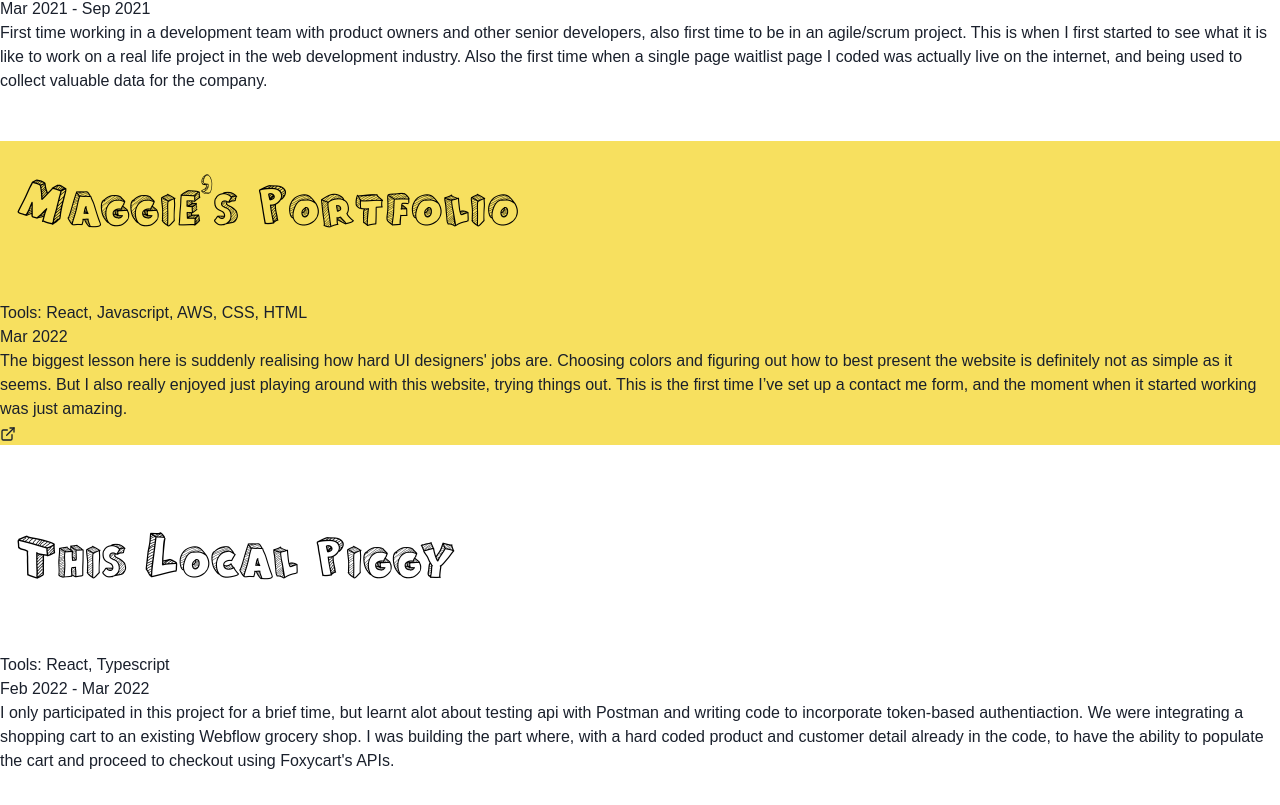
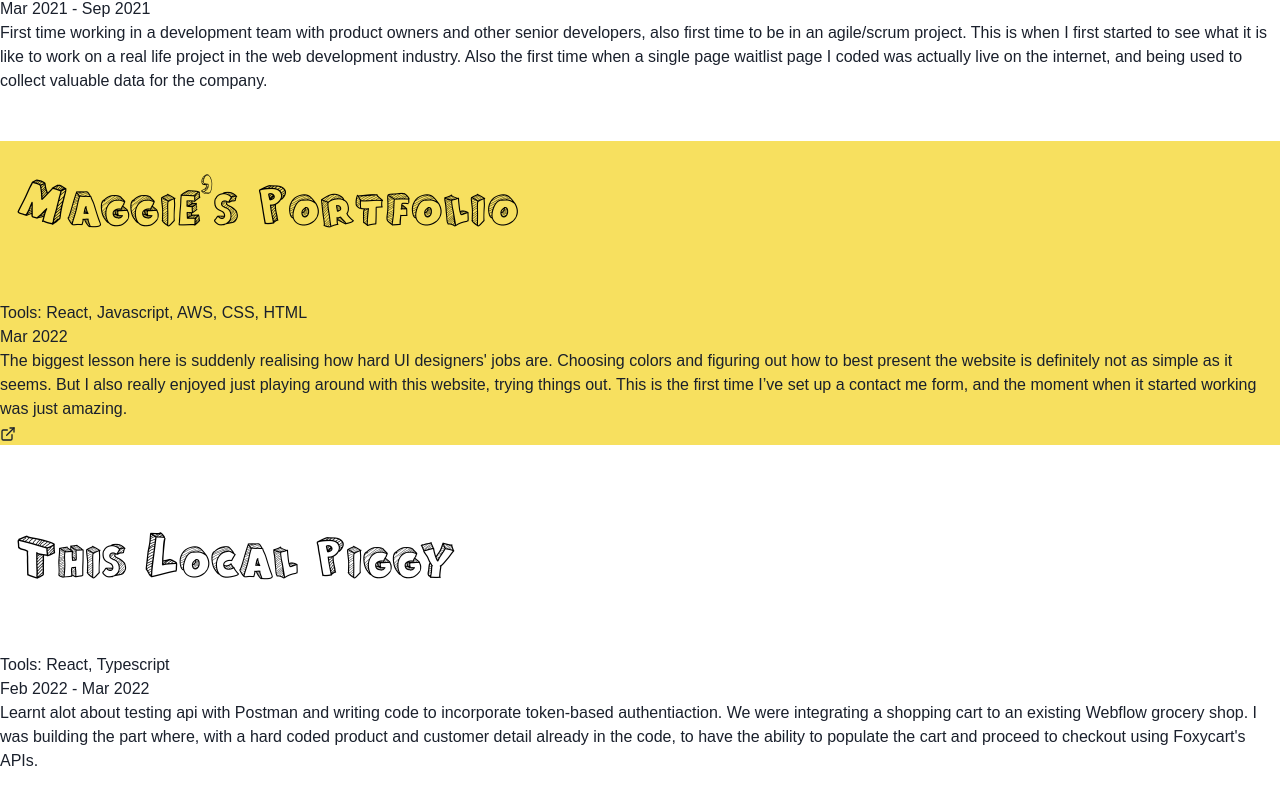
Before and after one commit to lin-maggies/portfolio, a React (Create React App) app: page /projects in a window 1280 px wide. Shown: the part 675-1480 px from the top of the page. Built offline with nearby package versions, Linux system fonts and the light colour scheme.

Commit message:
add content to project and selfie to landing page

```diff
--- a/src/Containers/home.js
+++ b/src/Containers/home.js
@@ -10,6 +10,7 @@ import gitLogo from "../assets/images/git.svg";
 import htmlLogo from "../assets/images/html.svg";
 import jsLogo from "../assets/images/javascript.svg";
 import reactLogo from "../assets/images/react.svg";
+import selfie from "../assets/images/selfie.jpg";
 import "../App.css";
 
 export default function Home() {
@@ -22,6 +23,7 @@ export default function Home() {
           <h1 className="sectionTitle">Hi, I'm Maggie Lin.</h1>
           <div className="sectionPara">
             <p1>I'm a web developer.</p1>
+            <img src={selfie} alt="Photo of maggie" className="photo" />
           </div>
         </div>
         <div className="sectionContainer">
--- a/src/Containers/myProjects.js
+++ b/src/Containers/myProjects.js
@@ -68,13 +68,12 @@ export default function MyProjects() {
           <p>Tools: React, Typescript</p>
           <p>Feb 2022 - Mar 2022</p>
           <p>
-            I only participated in this project for a brief time, but learnt
-            alot about testing api with Postman and writing code to incorporate
-            token-based authentiaction. We were integrating a shopping cart to
-            an existing Webflow grocery shop. I was building the part where,
-            with a hard coded product and customer detail already in the code,
-            to have the ability to populate the cart and proceed to checkout
-            using Foxycart's APIs.
+            Learnt alot about testing api with Postman and writing code to
+            incorporate token-based authentiaction. We were integrating a
+            shopping cart to an existing Webflow grocery shop. I was building
+            the part where, with a hard coded product and customer detail
+            already in the code, to have the ability to populate the cart and
+            proceed to checkout using Foxycart's APIs.
           </p>
         </div>
       </div>
```
Also changed, not shown: src/assets/images/selfie.jpg (added).
